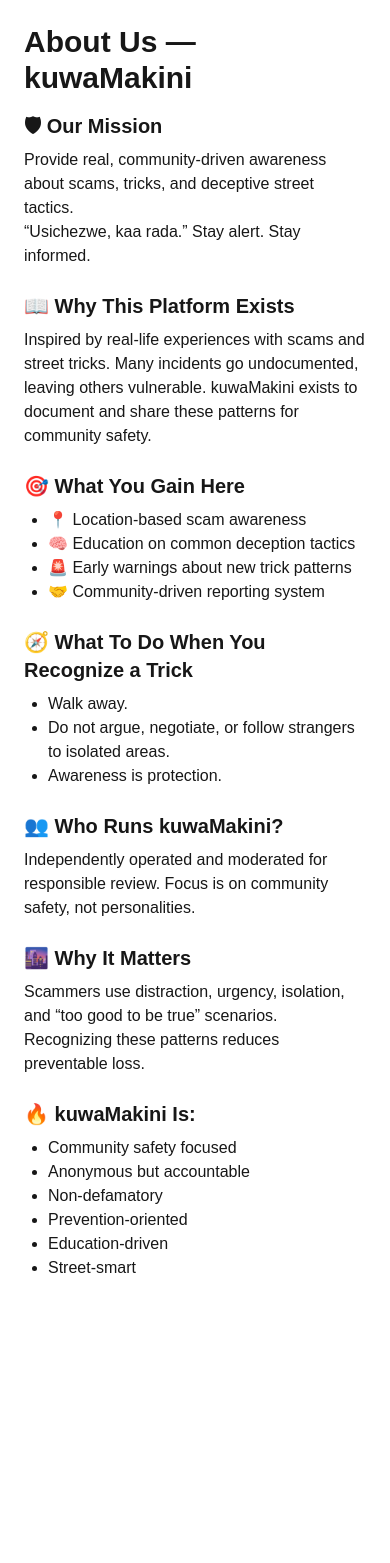
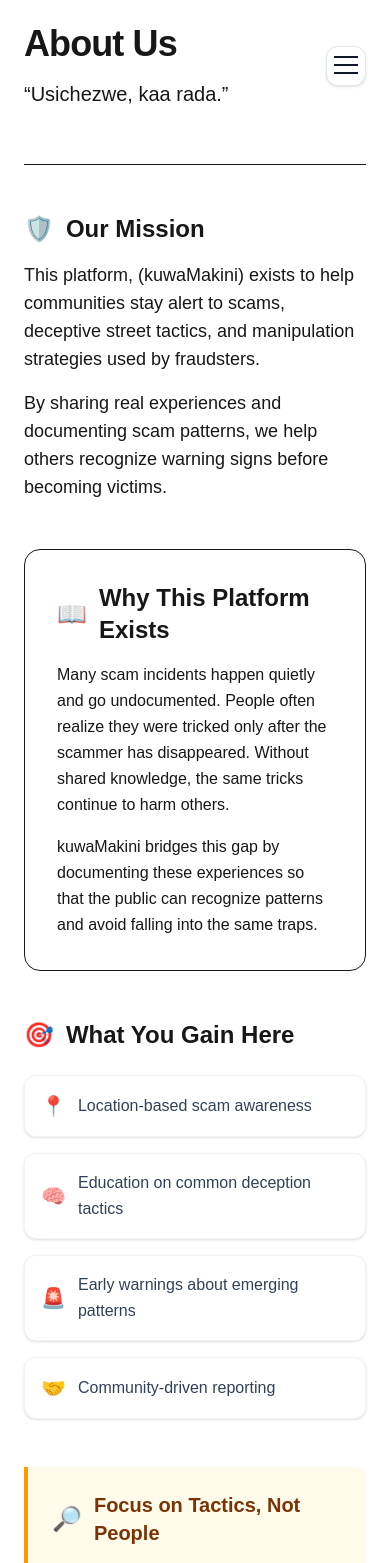
Before and after one commit to EdiGich/kuwamakini, a Next.js app: page /about-us in a window 390 px wide. Shown: the top 1563 px of the page. Before the commit the page ends 1304 px from the top, so only its background shows below. Built offline with nearby package versions, Linux system fonts and the light colour scheme.

Commit message:
Enhance About Us and Privacy Policy pages with new layout and HamburgerMenu component

```diff
--- a/app/about-us/page.tsx
+++ b/app/about-us/page.tsx
@@ -1,51 +1,142 @@
+import BackToTop from "../components/BackToTop";
+import HamburgerMenu from "../components/HamburgerMenu";
+
 export default function AboutUs() {
   return (
-    <main className="max-w-2xl mx-auto p-6">
-      <h1 className="text-3xl font-bold mb-4">About Us — kuwaMakini</h1>
-      <section className="mb-6">
-        <h2 className="text-xl font-semibold mb-2">🛡 Our Mission</h2>
-        <p>Provide real, community-driven awareness about scams, tricks, and deceptive street tactics.<br />“Usichezwe, kaa rada.” Stay alert. Stay informed.</p>
+    <main className="max-w-3xl mx-auto p-6 text-white-800 leading-relaxed pb-20">
+      {/* Hero Section */}
+          <header className="mb-12 border-b pb-8">
+              <div className="flex items-center justify-between mb-6">
+                  <div>
+                      <h1 className="text-4xl font-extrabold text-white-900 mb-4 tracking-tight">
+                          About Us
+                      </h1>
+                      <p className="text-xl text-white-600 font-medium">
+                          “Usichezwe, kaa rada.”
+                      </p>
+                  </div>
+
+                  <HamburgerMenu />
+              </div>
+          </header>
+
+      <div className="space-y-12">
+        {/* Our Mission */}
+        <section>
+          <div className="flex items-center gap-3 mb-4">
+            <span className="text-2xl">🛡️</span>
+            <h2 className="text-2xl font-bold text-white-900">Our Mission</h2>
+          </div>
+          <p className="text-lg text-white-700 mb-4">
+            This platform, (kuwaMakini) exists to help communities stay alert to scams, deceptive
+            street tactics, and manipulation strategies used by fraudsters.
+          </p>
+          <p className="text-lg text-white-700">
+            By sharing real experiences and documenting scam patterns, we help
+            others recognize warning signs before becoming victims.
+          </p>
         </section>
-      <section className="mb-6">
-        <h2 className="text-xl font-semibold mb-2">📖 Why This Platform Exists</h2>
-        <p>Inspired by real-life experiences with scams and street tricks. Many incidents go undocumented, leaving others vulnerable. kuwaMakini exists to document and share these patterns for community safety.</p>
+
+        {/* Why This Exists - Using a subtle card */}
+        <section className="bg-white-50 border border-white-200 p-8 rounded-2xl">
+          <div className="flex items-center gap-3 mb-4">
+            <span className="text-2xl">📖</span>
+            <h2 className="text-2xl font-bold text-white-900">Why This Platform Exists</h2>
+          </div>
+          <p className="mb-4">
+            Many scam incidents happen quietly and go undocumented. People often
+            realize they were tricked only after the scammer has disappeared.
+            Without shared knowledge, the same tricks continue to harm others.
+          </p>
+          <p>
+            kuwaMakini bridges this gap by documenting these experiences so that the public can
+            recognize patterns and avoid falling into the same traps.
+          </p>
         </section>
-      <section className="mb-6">
-        <h2 className="text-xl font-semibold mb-2">🎯 What You Gain Here</h2>
-        <ul className="list-disc ml-6">
-          <li>📍 Location-based scam awareness</li>
-          <li>🧠 Education on common deception tactics</li>
-          <li>🚨 Early warnings about new trick patterns</li>
-          <li>🤝 Community-driven reporting system</li>
+
+        {/* What You Gain - Visual Grid */}
+        <section>
+          <div className="flex items-center gap-3 mb-6">
+            <span className="text-2xl">🎯</span>
+            <h2 className="text-2xl font-bold text-white-900">What You Gain Here</h2>
+          </div>
+          <div className="grid grid-cols-1 md:grid-cols-2 gap-4">
+            {[
+              { icon: "📍", text: "Location-based scam awareness" },
+              { icon: "🧠", text: "Education on common deception tactics" },
+              { icon: "🚨", text: "Early warnings about emerging patterns" },
+              { icon: "🤝", text: "Community-driven reporting" },
+            ].map((item, i) => (
+              <div key={i} className="flex font-bold items-center gap-3 p-4 bg-white border border-slate-100 rounded-xl shadow-sm">
+                <span className="text-xl">{item.icon}</span>
+                <span className="font-medium text-slate-700">{item.text}</span>
+              </div>
+            ))}
+          </div>
+        </section>
+
+        {/* Focus on Tactics - The "Rada" Warning Box */}
+        <section className="bg-amber-50 border-l-4 border-amber-500 p-6 rounded-r-xl">
+          <div className="flex items-center gap-3 mb-3 text-amber-900">
+            <span className="text-2xl">🔎</span>
+            <h2 className="text-xl font-bold">Focus on Tactics, Not People</h2>
+          </div>
+          <p className="text-amber-900 leading-relaxed font-bold">
+            This plaform (kuwaMakini) documents <strong>methods and patterns</strong> used in
+            scams rather than targeting individuals. Reports focus on the approach used and the warning signs. This protects our users while spreading valuable awareness.
+          </p>
+        </section>
+
+        {/* What to do / Safety Advice */}
+        <section>
+          <h2 className="text-xl font-bold text-slate-100 mb-4 flex items-center gap-3">
+            <span className="text-2xl">🧭</span> Safety Guidelines
+          </h2>
+          <ul className="space-y-3">
+            {[
+              "Walk away from the situation calmly.",
+              "Avoid arguments, negotiations, or confrontations.",
+              "Do not follow strangers to isolated locations.",
+              "Trust your instincts if something feels suspicious."
+            ].map((tip, i) => (
+              <li key={i} className="flex items-start gap-3">
+                <span className="text-amber-500 mt-1">✦</span>
+                <span>{tip}</span>
+              </li>
+            ))}
           </ul>
         </section>
-      <section className="mb-6">
-        <h2 className="text-xl font-semibold mb-2">🧭 What To Do When You Recognize a Trick</h2>
-        <ul className="list-disc ml-6">
-          <li>Walk away.</li>
-          <li>Do not argue, negotiate, or follow strangers to isolated areas.</li>
-          <li>Awareness is protection.</li>
-        </ul>
+
+        {/* Police Notice */}
+         <section className="bg-amber-50 border-l-4 border-amber-500 p-6 rounded-r-xl">
+          <div className="flex items-center gap-3 mb-3 text-amber-900">
+            <span className="text-2xl">🚓</span>
+            <h2 className="text-xl font-bold">Official Reporting</h2>
+          </div>
+          <p className="text-amber-900 leading-relaxed font-bold">
+            This is an awareness platform. It does <strong>not</strong> replace reporting
+            criminal activity to law enforcement. If you are a victim of theft or fraud,
+            please contact your local police station immediately.   </p>
         </section>
-      <section className="mb-6">
-        <h2 className="text-xl font-semibold mb-2">👥 Who Runs kuwaMakini?</h2>
-        <p>Independently operated and moderated for responsible review. Focus is on community safety, not personalities.</p>
+
+        {/* Final Values List */}
+        <section className="border-t pt-10">
+          <h2 className="text-xl font-bold text-white-900 mb-6">What We Stand For</h2>
+          <div className="flex flex-wrap gap-2">
+            {[
+              "Community safety", "Anonymous reporting", "Responsible moderation",
+              "Non-defamatory awareness", "Prevention through knowledge", "Street-smart"
+            ].map((value, i) => (
+              <span key={i} className="px-3 py-1 bg-slate-100 text-slate-600 rounded-full text-sm font-medium">
+                {value}
+              </span>
+            ))}
+          </div>
         </section>
-      <section className="mb-6">
-        <h2 className="text-xl font-semibold mb-2">🌆 Why It Matters</h2>
-        <p>Scammers use distraction, urgency, isolation, and “too good to be true” scenarios. Recognizing these patterns reduces preventable loss.</p>
-      </section>
-      <section>
-        <h2 className="text-xl font-semibold mb-2">🔥 kuwaMakini Is:</h2>
-        <ul className="list-disc ml-6">
-          <li>Community safety focused</li>
-          <li>Anonymous but accountable</li>
-          <li>Non-defamatory</li>
-          <li>Prevention-oriented</li>
-          <li>Education-driven</li>
-          <li>Street-smart</li>
-        </ul>
-      </section>
+      </div>
+
+      {/* Reusable Back to Top Component */}
+      <BackToTop />
     </main>
   );
 }
--- /dev/null
+++ b/app/components/HamburgerMenu.tsx
@@ -0,0 +1,82 @@
+"use client";
+
+import Link from "next/link";
+import { useState, useEffect } from "react";
+
+export default function HamburgerMenu() {
+  const [open, setOpen] = useState(false);
+
+  // Close menu when clicking outside
+  useEffect(() => {
+    if (!open) return;
+    const closeMenu = () => setOpen(false);
+    window.addEventListener("click", closeMenu);
+    return () => window.removeEventListener("click", closeMenu);
+  }, [open]);
+
+  return (
+    <div className="relative inline-block text-left" onClick={(e) => e.stopPropagation()}>
+      {/* Fancy Animated Button */}
+      <button
+        className="group relative flex h-10 w-10 flex-col items-center justify-center rounded-xl border border-slate-200 bg-white shadow-sm transition-all hover:bg-slate-50 active:scale-95 focus:outline-none"
+        aria-label="Toggle navigation"
+        onClick={() => setOpen((o) => !o)}
+      >
+        <div className="relative h-5 w-6">
+          {/* Top Line */}
+          <span
+            className={`absolute block h-0.5 w-6 bg-slate-900 transition-all duration-300 ease-in-out ${
+              open ? "top-2 rotate-45" : "top-0"
+            }`}
+          ></span>
+          {/* Middle Line */}
+          <span
+            className={`absolute top-2 block h-0.5 w-6 bg-slate-900 transition-all duration-300 ${
+              open ? "opacity-0" : "opacity-100"
+            }`}
+          ></span>
+          {/* Bottom Line */}
+          <span
+            className={`absolute block h-0.5 w-6 bg-slate-900 transition-all duration-300 ease-in-out ${
+              open ? "top-2 -rotate-45" : "top-4"
+            }`}
+          ></span>
+        </div>
+      </button>
+
+      {/* Fancy Dropdown Menu */}
+      <div
+        className={`absolute right-0 mt-3 w-56 origin-top-right overflow-hidden rounded-2xl border border-slate-200 bg-white/80 backdrop-blur-xl shadow-2xl transition-all duration-300 ease-out z-50 ${
+          open
+            ? "scale-100 opacity-100 translate-y-0"
+            : "scale-95 opacity-0 -translate-y-2 pointer-events-none"
+        }`}
+      >
+        <div className="p-2">
+          <MenuLink href="/" label="Dashboard" icon="📊" onClick={() => setOpen(false)} />
+          <MenuLink href="/privacy-policy" label="Privacy Policy" icon="🛡️" onClick={() => setOpen(false)} />
+          <MenuLink href="/about-us" label="About Us" icon="💡" onClick={() => setOpen(false)} />
+        </div>
+
+        {/* Decorative footer for the menu */}
+        <div className="bg-slate-50 p-3 text-[10px] uppercase tracking-widest text-slate-400 text-center font-bold">
+          Kuwa Makini • Be careful!
+        </div>
+      </div>
+    </div>
+  );
+}
+
+// Sub-component for clean mapping
+function MenuLink({ href, label, icon, onClick }: { href: string; label: string; icon: string; onClick: () => void }) {
+  return (
+    <Link
+      href={href}
+      onClick={onClick}
+      className="group flex items-center gap-3 rounded-lg px-4 py-3 text-sm font-medium text-slate-700 transition-colors hover:bg-amber-50 hover:text-amber-700"
+    >
+      <span className="text-lg transition-transform group-hover:scale-120">{icon}</span>
+      {label}
+    </Link>
+  );
+}
--- a/app/page.tsx
+++ b/app/page.tsx
@@ -47,7 +47,6 @@ export default function Home() {
           <h1 className="text-3xl font-bold">
             kuwaMakini
           </h1>
-          <HamburgerMenu />
         </div>
         <a
           href="/report"
@@ -56,6 +55,7 @@ export default function Home() {
         >
           Report a Scam
         </a>
+         <HamburgerMenu />
       </div>
      {/* Trending Section */}
       {trending.length > 0 && (
```
Also changed, not shown: app/privacy-policy/page.tsx (+36 -2 lines). Lines whose indentation alone changed are shown as unchanged.
